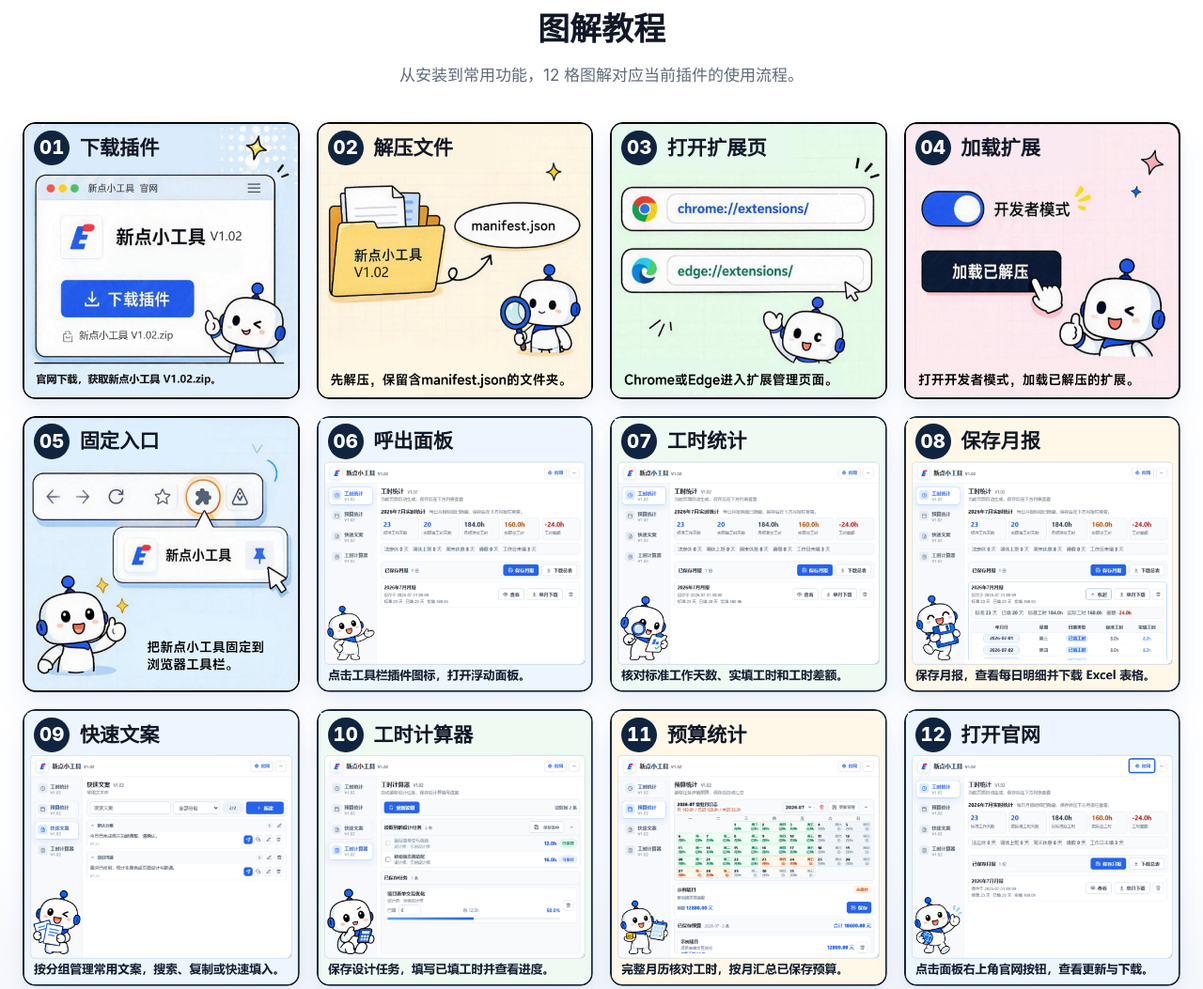
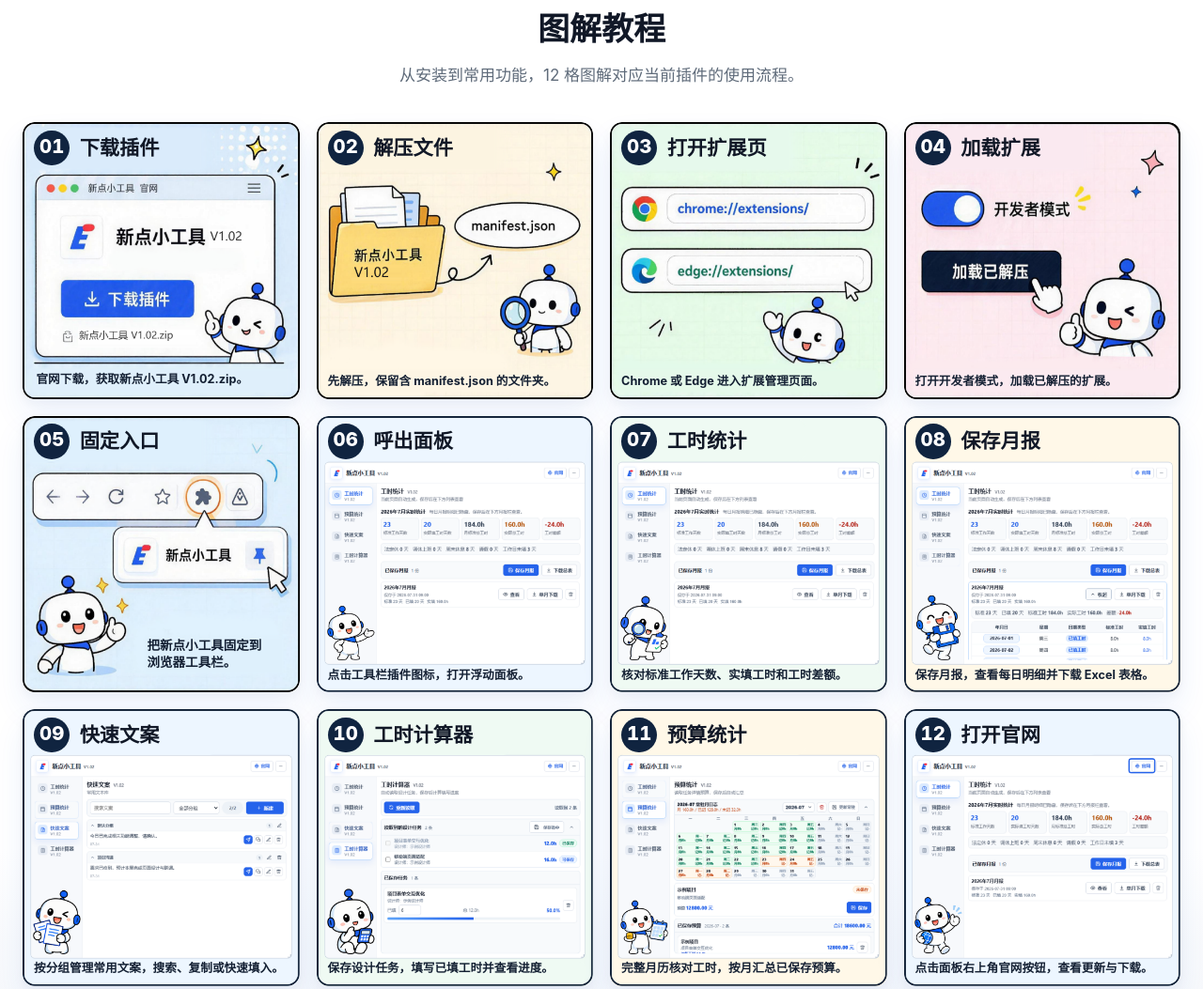
Before and after one commit to Jietiancai/idea-pages, a plain HTML site: page index.html in a window 1280 px wide. Shown: the part 1380-2433 px from the top of the page at 94% size. Drawn offline with Linux system fonts and the light colour scheme.

Commit message:
Round comic covers, center step numbers and make captions editable

```diff
--- a/index.html
+++ b/index.html
@@ -13,7 +13,7 @@
     <meta property="og:description" content="Chrome 扩展浮动工具面板，覆盖日常记录、文案、计算与预算管理。">
     <meta property="og:image" content="assets/icon128.png">
     <link rel="icon" href="assets/icon48.png">
-    <link rel="stylesheet" href="styles.css?v=v102-comics">
+    <link rel="stylesheet" href="styles.css?v=v102-comic-captions">
   </head>
   <body>
     <header class="site-header" data-header>
@@ -133,55 +133,67 @@
           <p>从安装到常用功能，12 格图解对应当前插件的使用流程。</p>
         </div>
 
-        <!-- 编辑下方各格的 comic-card-number（编号）和 comic-card-title（标题），图片无需重做。 -->
+        <!-- 在每格编辑 comic-card-number（编号）、comic-card-title（标题）和 comic-card-caption（说明）。 -->
         <ol class="comic-grid" role="list" aria-label="新点小工具 12 格图解教程">
           <li class="comic-card" data-paper="sky">
             <h3 class="comic-card-heading"><span class="comic-card-number" aria-hidden="true">01</span> <span class="comic-card-title">下载插件</span></h3>
-            <img src="assets/comic-guide-01.png?v=v102" alt="官网点击下载，拿到新点小工具 V1.02.zip。" width="1020" height="1020" loading="lazy">
+            <img src="assets/comic-guide-01.png?v=v102" alt="" width="1020" height="1020" loading="lazy">
+            <p class="comic-card-caption">官网下载，获取新点小工具 V1.02.zip。</p>
           </li>
           <li class="comic-card" data-paper="parchment">
             <h3 class="comic-card-heading"><span class="comic-card-number" aria-hidden="true">02</span> <span class="comic-card-title">解压文件</span></h3>
-            <img src="assets/comic-guide-02.png?v=v102" alt="先解压，保留含 manifest.json 的文件夹。" width="1020" height="1020" loading="lazy">
+            <img src="assets/comic-guide-02.png?v=v102" alt="" width="1020" height="1020" loading="lazy">
+            <p class="comic-card-caption">先解压，保留含 manifest.json 的文件夹。</p>
           </li>
           <li class="comic-card" data-paper="mint">
             <h3 class="comic-card-heading"><span class="comic-card-number" aria-hidden="true">03</span> <span class="comic-card-title">打开扩展页</span></h3>
-            <img src="assets/comic-guide-03.png?v=v102" alt="Chrome 或 Edge 进入扩展管理页面。" width="1020" height="1020" loading="lazy">
+            <img src="assets/comic-guide-03.png?v=v102" alt="扩展管理页地址：chrome://extensions/ 或 edge://extensions/" width="1020" height="1020" loading="lazy">
+            <p class="comic-card-caption">Chrome 或 Edge 进入扩展管理页面。</p>
           </li>
           <li class="comic-card" data-paper="rose">
             <h3 class="comic-card-heading"><span class="comic-card-number" aria-hidden="true">04</span> <span class="comic-card-title">加载扩展</span></h3>
-            <img src="assets/comic-guide-04.png?v=v102" alt="打开开发者模式，加载已解压的扩展。" width="1020" height="1020" loading="lazy">
+            <img src="assets/comic-guide-04.png?v=v102" alt="" width="1020" height="1020" loading="lazy">
+            <p class="comic-card-caption">打开开发者模式，加载已解压的扩展。</p>
           </li>
           <li class="comic-card" data-paper="ice">
             <h3 class="comic-card-heading"><span class="comic-card-number" aria-hidden="true">05</span> <span class="comic-card-title">固定入口</span></h3>
-            <img src="assets/comic-guide-05.png?v=v102" alt="把新点小工具固定到浏览器工具栏。" width="1020" height="1020" loading="lazy">
+            <img src="assets/comic-guide-05.png?v=v102" alt="" width="1020" height="1020" loading="lazy">
+            <p class="comic-card-caption">把新点小工具固定到<br>浏览器工具栏。</p>
           </li>
           <li class="comic-card">
             <h3 class="comic-card-heading"><span class="comic-card-number" aria-hidden="true">06</span> <span class="comic-card-title">呼出面板</span></h3>
-            <img src="assets/comic-guide-06.png?v=v102" alt="点击插件图标，浮动面板出现在页面旁。" width="1020" height="1020" loading="lazy">
+            <img src="assets/comic-guide-06.png?v=v102" alt="" width="1020" height="1020" loading="lazy">
+            <p class="comic-card-caption">点击工具栏插件图标，打开浮动面板。</p>
           </li>
           <li class="comic-card" data-paper="green">
             <h3 class="comic-card-heading"><span class="comic-card-number" aria-hidden="true">07</span> <span class="comic-card-title">工时统计</span></h3>
-            <img src="assets/comic-guide-07.png?v=v102" alt="查看标准工作天数、实际填工时和差额。" width="1020" height="1020" loading="lazy">
+            <img src="assets/comic-guide-07.png?v=v102" alt="" width="1020" height="1020" loading="lazy">
+            <p class="comic-card-caption">核对标准工作天数、实填工时和工时差额。</p>
           </li>
           <li class="comic-card" data-paper="cream">
             <h3 class="comic-card-heading"><span class="comic-card-number" aria-hidden="true">08</span> <span class="comic-card-title">保存月报</span></h3>
-            <img src="assets/comic-guide-08.png?v=v102" alt="保存月报后，可查看历史并下载表格。" width="1020" height="1020" loading="lazy">
+            <img src="assets/comic-guide-08.png?v=v102" alt="" width="1020" height="1020" loading="lazy">
+            <p class="comic-card-caption">保存月报，查看每日明细并下载 Excel 表格。</p>
           </li>
           <li class="comic-card">
             <h3 class="comic-card-heading"><span class="comic-card-number" aria-hidden="true">09</span> <span class="comic-card-title">快速文案</span></h3>
-            <img src="assets/comic-guide-09.png?v=v102" alt="管理常用文案，搜索后复制或一键填入。" width="1020" height="1020" loading="lazy">
+            <img src="assets/comic-guide-09.png?v=v102" alt="" width="1020" height="1020" loading="lazy">
+            <p class="comic-card-caption">按分组管理常用文案，搜索、复制或快速填入。</p>
           </li>
           <li class="comic-card" data-paper="green">
             <h3 class="comic-card-heading"><span class="comic-card-number" aria-hidden="true">10</span> <span class="comic-card-title">工时计算器</span></h3>
-            <img src="assets/comic-guide-10.png?v=v102" alt="读取设计任务，保存后计算填写进度。" width="1020" height="1020" loading="lazy">
+            <img src="assets/comic-guide-10.png?v=v102" alt="" width="1020" height="1020" loading="lazy">
+            <p class="comic-card-caption">保存设计任务，填写已填工时并查看进度。</p>
           </li>
           <li class="comic-card" data-paper="cream">
             <h3 class="comic-card-heading"><span class="comic-card-number" aria-hidden="true">11</span> <span class="comic-card-title">预算统计</span></h3>
-            <img src="assets/comic-guide-11.png?v=v102" alt="完整月历核对工时，按月汇总已保存预算。" width="1020" height="1020" loading="lazy">
+            <img src="assets/comic-guide-11.png?v=v102" alt="" width="1020" height="1020" loading="lazy">
+            <p class="comic-card-caption">完整月历核对工时，按月汇总已保存预算。</p>
           </li>
           <li class="comic-card">
             <h3 class="comic-card-heading"><span class="comic-card-number" aria-hidden="true">12</span> <span class="comic-card-title">打开官网</span></h3>
-            <img src="assets/comic-guide-12.png?v=v102" alt="点击面板右上角官网按钮，回到插件官网。" width="1020" height="1020" loading="lazy">
+            <img src="assets/comic-guide-12.png?v=v102" alt="" width="1020" height="1020" loading="lazy">
+            <p class="comic-card-caption">点击面板右上角官网按钮，查看更新与下载。</p>
           </li>
         </ol>
       </section>
--- a/styles.css
+++ b/styles.css
@@ -1318,8 +1318,7 @@ main {
 .comic-card {
   --comic-paper: #edf6ff;
   aspect-ratio: 1;
-  background: var(--comic-paper);
-  border-radius: 14px;
+  border-radius: 4.2%;
   box-shadow:
     0 18px 34px rgba(37, 99, 235, 0.08),
     0 4px 12px rgba(15, 23, 42, 0.04);
@@ -1329,11 +1328,11 @@ main {
   container-type: inline-size;
 }
 
-.comic-card[data-paper="sky"] { --comic-paper: #daebfb; }
-.comic-card[data-paper="parchment"] { --comic-paper: #fcf4e1; }
-.comic-card[data-paper="mint"] { --comic-paper: #e6f9ec; }
-.comic-card[data-paper="rose"] { --comic-paper: #fae9f0; }
-.comic-card[data-paper="ice"] { --comic-paper: #def0fd; }
+.comic-card[data-paper="sky"] { --comic-paper: #daebfb; --comic-caption-paper: #dfeffb; }
+.comic-card[data-paper="parchment"] { --comic-paper: #fcf4e1; --comic-caption-paper: #fdf5e4; }
+.comic-card[data-paper="mint"] { --comic-paper: #e6f9ec; --comic-caption-paper: #e5f9ea; }
+.comic-card[data-paper="rose"] { --comic-paper: #fae9f0; --comic-caption-paper: #fbeaf0; }
+.comic-card[data-paper="ice"] { --comic-paper: #def0fd; --comic-caption-paper: #def0fc; }
 .comic-card[data-paper="green"] { --comic-paper: #effaf3; }
 .comic-card[data-paper="cream"] { --comic-paper: #fff8e8; }
 
@@ -1344,23 +1343,45 @@ main {
   width: 100%;
 }
 
-/* Cover the old lettering while leaving the illustration and frame intact. */
-.comic-card::before {
-  background: var(--comic-paper);
+/* Rounded covers follow the printed frame and stay clear of the illustration. */
+.comic-card::before,
+.comic-card::after {
   content: "";
-  inset: 1.2% 29% auto 1.6%;
-  height: 15.3%;
   pointer-events: none;
   position: absolute;
   z-index: 1;
 }
 
-/* Feather the edges only on cards with illustrated paper textures. */
+.comic-card::before {
+  background: var(--comic-paper);
+  border-radius: 4.2cqi;
+  height: 15.3%;
+  inset: 1.2% 29% auto 1.6%;
+}
+
+.comic-card::after {
+  background: var(--comic-caption-paper, var(--comic-paper));
+  border-radius: 2.4cqi;
+  inset: 91.3% 2.6% 1.9%;
+}
+
+/* Feather only the covers that sit on textured paper. */
 .comic-card:is([data-paper="sky"], [data-paper="parchment"], [data-paper="mint"], [data-paper="rose"], [data-paper="ice"])::before {
   height: 17.8%;
   mask-image: linear-gradient(90deg, transparent, #000 2.5%, #000 90%, transparent),
     linear-gradient(transparent, #000 7%, #000 87%, transparent);
   mask-composite: intersect;
+}
+
+.comic-card:is([data-paper="sky"], [data-paper="parchment"], [data-paper="mint"], [data-paper="rose"], [data-paper="ice"])::after {
+  top: 89%;
+  mask-image: linear-gradient(90deg, transparent, #000 2%, #000 98%, transparent),
+    linear-gradient(transparent, #000 13%, #000 88%, transparent);
+  mask-composite: intersect;
+}
+
+.comic-card[data-paper="ice"]::after {
+  inset: 78.8% 5.2% 5.5% 43.6%;
 }
 
 .comic-card-heading {
@@ -1391,11 +1412,40 @@ main {
   font-variant-numeric: tabular-nums;
   justify-content: center;
   line-height: 1;
+  /* Center the visible numerals, whose font baseline sits below the box center. */
+  padding-block-end: 0.12em;
 }
 
 .comic-card-title {
   min-width: 0;
   overflow-wrap: anywhere;
+}
+
+.comic-card-caption {
+  bottom: 3.9%;
+  color: #142033;
+  font-size: 4.3cqi;
+  font-weight: 700;
+  left: 4.1%;
+  line-height: 1.2;
+  margin: 0;
+  overflow-wrap: anywhere;
+  position: absolute;
+  right: 3.2%;
+  z-index: 2;
+}
+
+.comic-card[data-paper="sky"] .comic-card-caption {
+  bottom: 4.6%;
+  left: 4.9%;
+}
+
+.comic-card[data-paper="ice"] .comic-card-caption {
+  bottom: 7.7%;
+  font-size: 4.6cqi;
+  left: 45%;
+  line-height: 1.35;
+  right: 6%;
 }
 
 .manual-layout {
@@ -2299,10 +2349,6 @@ code {
     gap: 9px;
   }
 
-  .comic-card {
-    border-radius: 10px;
-  }
-
   .about-facts {
     grid-template-columns: 1fr;
   }
```
